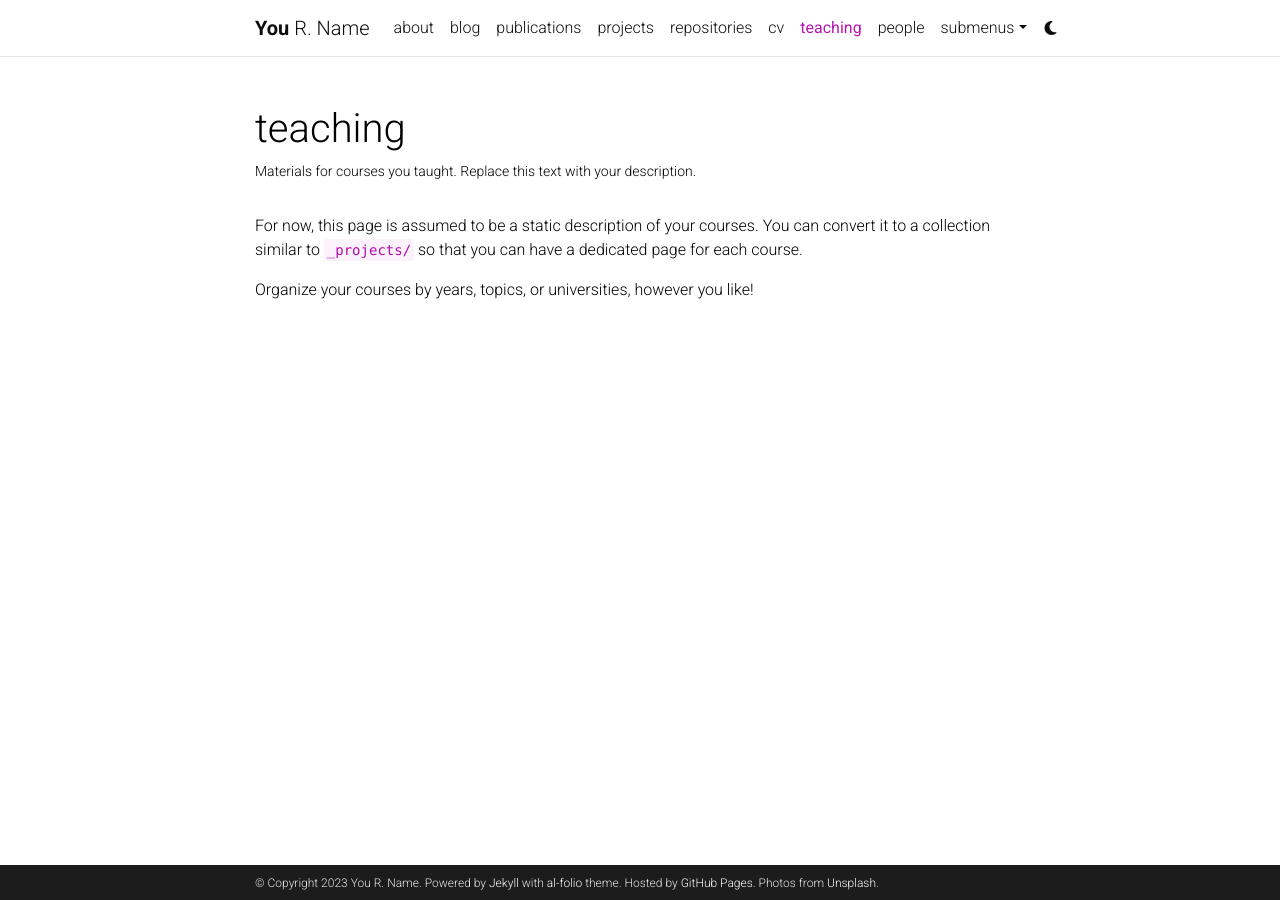
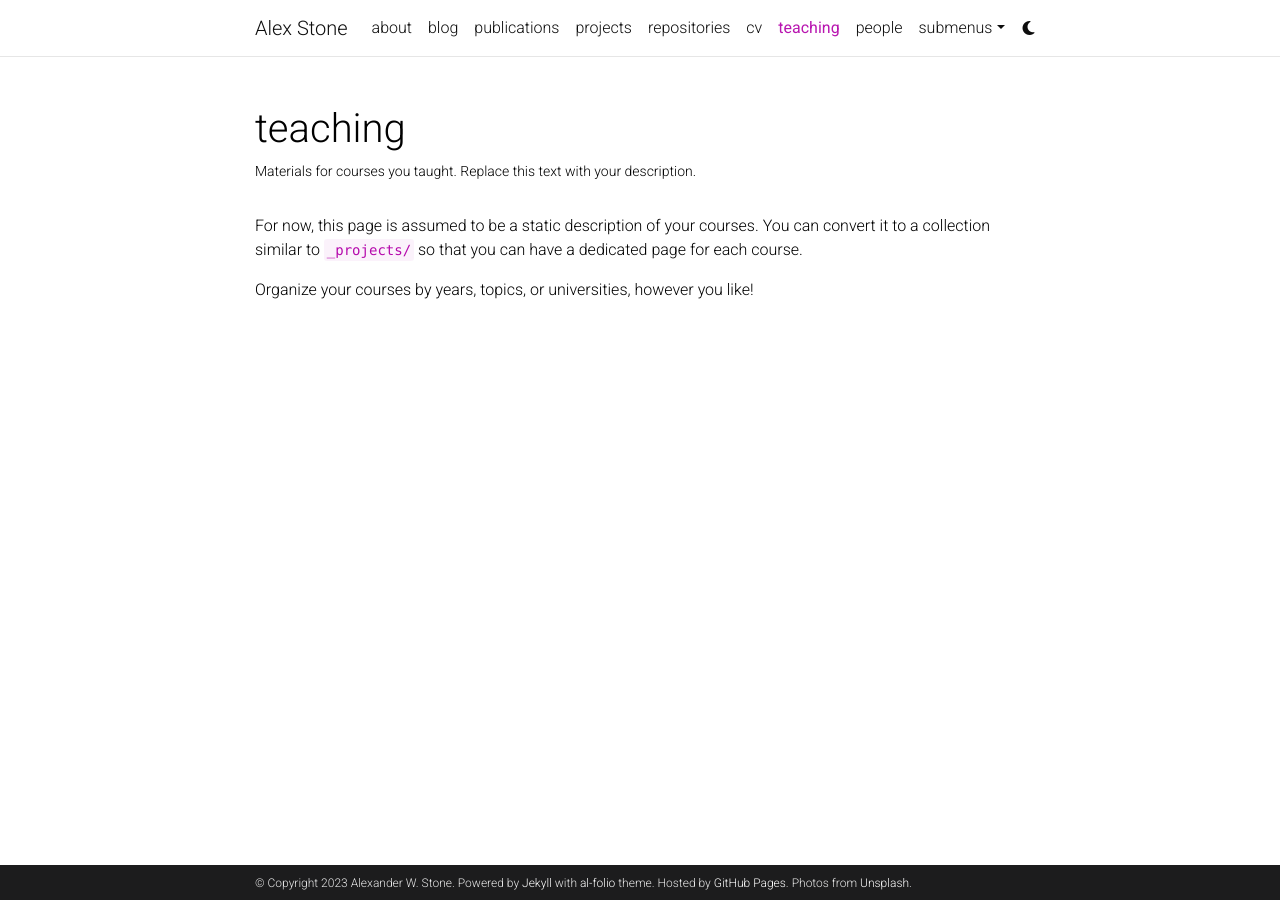
Before and after one commit to awstone/awstone.github.io, a Jekyll site: the page built from _pages/teaching.md, in a window 1280 px wide. Built offline with Jekyll 4.4.1, drawn with Linux system fonts in a browser that asks for light colours; comment, search, counter and statistics services are not loaded; a style sheet for code colours, icons or effects is not loaded.

Commit message:
changed info and url

```diff
--- a/_config.yml
+++ b/_config.yml
@@ -2,11 +2,11 @@
 # Site settings
 # -----------------------------------------------------------------------------
 
-title: blank # the website title (if blank, full name will be used instead)
-first_name: You
-middle_name: R.
-last_name: Name
-email: you@example.com
+title: Alex Stone # the website title (if blank, full name will be used instead)
+first_name: Alexander
+middle_name: W.
+last_name: Stone
+email: awstone@buffalo.edu
 description: > # the ">" symbol means to ignore newlines until "footer_text:"
   A simple, whitespace theme for academics. Based on [*folio](https://github.com/bogoli/-folio) design.
 footer_text: >
@@ -18,8 +18,8 @@
 lang: en # the language of your site (for example: en, fr, cn, ru, etc.)
 icon: ⚛️  # the emoji used as the favicon (alternatively, provide image name in /assets/img/)
 
-url: https://alshedivat.github.io # the base hostname & protocol for your site
-baseurl: /al-folio # the subpath of your site, e.g. /blog/
+url: https://awstone.github.io # the base hostname & protocol for your site
+baseurl: # the subpath of your site, e.g. /blog/
 last_updated: false # set to true if you want to display last updated in the footer
 impressum_path:  # set to path to include impressum link in the footer, use the same path as permalink in a page, helps to conform with EU GDPR
 
```
